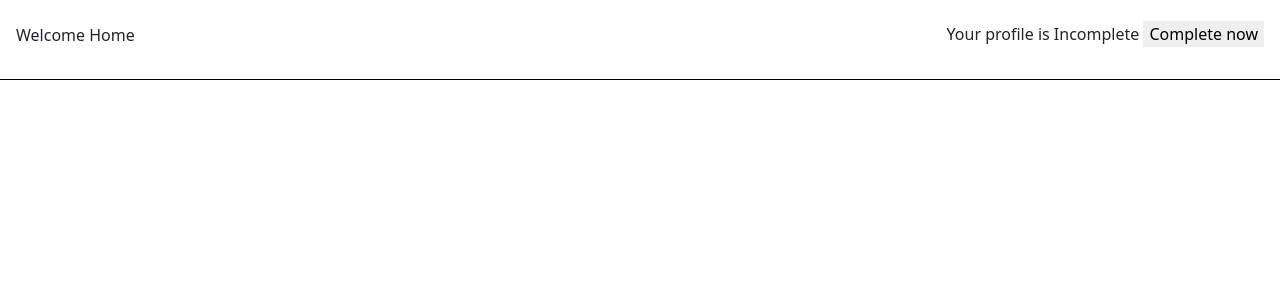
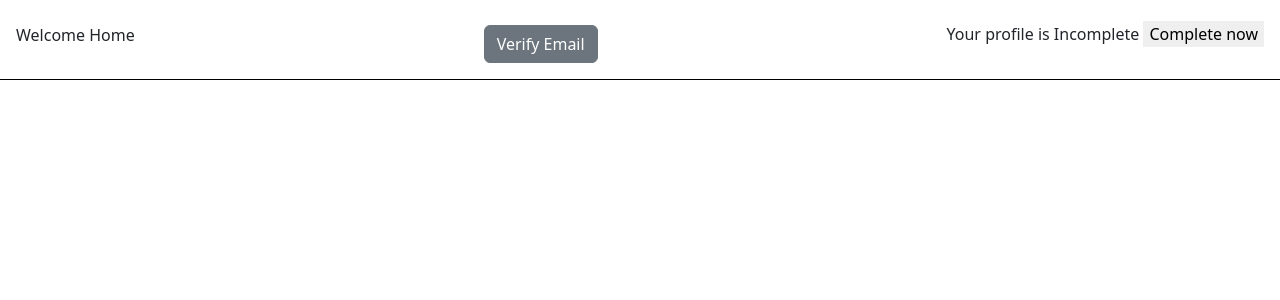
Before and after one commit to srikanth-vanam/newExpense-Tracker, a React (Create React App) app: page /home in a window 1280 px wide. Shown: the top 300 px of the page. Built offline with nearby package versions, Linux system fonts and the light colour scheme.

Commit message:
completed Verify user email

```diff
--- a/src/components/Home/Home.js
+++ b/src/components/Home/Home.js
@@ -1,11 +1,39 @@
 import { useHistory } from "react-router-dom/cjs/react-router-dom";
 import classes from "./Home.module.css";
+import { Button } from "react-bootstrap";
 const Home = () => {
   const history = useHistory();
+
+  const emailVerifyHandler=()=>{
+    const token = localStorage.getItem("1");
+    fetch("https://identitytoolkit.googleapis.com/v1/accounts:sendOobCode?key=AIzaSyC6fdqT-BKSYvdgNjdso0biEIf45XQLPXk",{
+      method: "POST",
+      body: JSON.stringify({
+        requestType:"VERIFY_EMAIL",
+        idToken: token,
+      }),
+    })
+    .then((res)=>{
+      if(!res.ok){
+        throw new Error("error in email verify handler");
+      } else {
+        return res.json();
+      }
+    })
+    .then((data) => {
+      console.log("verify email ",data);
+      alert("please check your mail to proceed further.!!")
+    })
+    .catch((err) => {
+      alert(err.message);
+    });
+  }
+
   return (
     <>
       <div className={classes.outer}>
         <p>Welcome Home</p>
+        <Button variant="secondary" onClick={emailVerifyHandler}>Verify Email</Button >
         <p>
           {" "}
           Your profile is Incomplete{" "}
```
